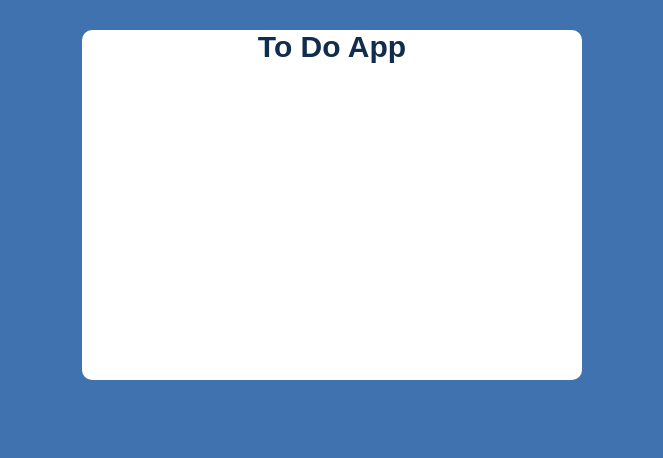
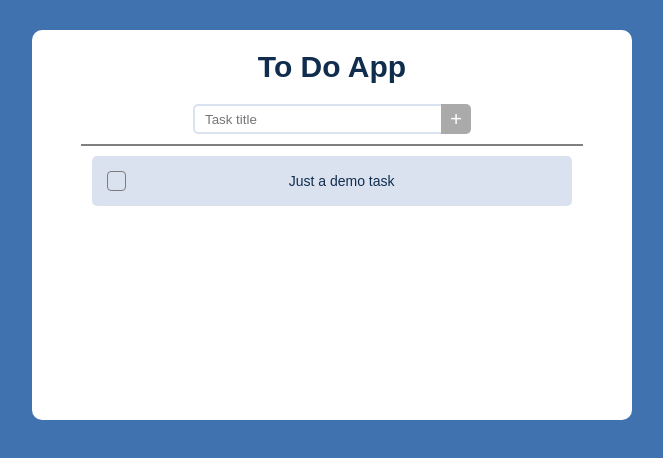
Before and after one commit to tlhalesebaeng/todo-list, a React (Vite) app in the folder todo-list/: page / in a window 1280 px wide. Shown: the top 458 px of the page, without its empty margins (308-971 px from the left). Built offline with nearby package versions, Linux system fonts and the light colour scheme.

Commit message:
Task and Title input designs

```diff
--- a/todo-list/src/App.css
+++ b/todo-list/src/App.css
@@ -8,11 +8,13 @@ main {
 }
 
 main section {
-    height: 350px;
+    min-height: 350px;
+    height: fit-content;
     width: 500px;
     background-color: white;
     border-radius: 10px;
     margin-top: 30px;
+    padding: 20px 50px;
     display: flex;
     flex-direction: column;
     align-items: center;
@@ -23,3 +25,50 @@ main section {
     font-family: 'Arial';
     font-size: 30px;
 }
+
+.add-task-container {
+    display: flex;
+    flex-direction: row;
+    align-items: center;
+    margin-top: 20px;
+}
+
+.add-task-container input{
+    width: 250px;
+    height: 30px;
+    box-sizing: border-box;
+    border: 2px solid #DBE2EF;
+    border-top-left-radius: 5px;
+    border-bottom-left-radius: 5px;
+    padding-left: 10px;
+    color: #112D4E;
+}
+
+.add-task-container input:focus {
+    outline: none;
+    border-color: #AAAAAA;
+}
+
+.add-task-container button {
+    width: 30px;
+    height: 30px;
+    margin-left: -2px;
+    box-sizing: border-box;
+    background-color: #AAAAAA;
+    color: white;
+    font-size: 20px;
+    border: none;
+    border-top-right-radius: 5px;
+    border-bottom-right-radius: 5px;
+}
+
+.add-task-container button:hover {
+    cursor: pointer;
+    background-color: #858585;
+}
+
+hr {
+    margin-top: 10px;
+    width: 100%;
+    border: 1px solid rgba(0, 0, 0, 0.5);
+}
--- a/todo-list/src/App.jsx
+++ b/todo-list/src/App.jsx
@@ -1,10 +1,23 @@
 import './App.css'
+import Task from './components/Task';
+
+const TASKS = [
+  'Just a demo task'
+]
 
 function App() {
   return (
     <main>
       <section>
         <h1 className='app-title'>To Do App</h1>
+        <div className='add-task-container'>
+          <input type='text' placeholder='Task title'/>
+          <button>+</button>
+        </div>
+        <hr />
+        {TASKS.map((title) => (
+          <Task key={Math.random()} title={title}/>
+        ))}
       </section>
     </main>
   );
--- /dev/null
+++ b/todo-list/src/components/Task.css
@@ -0,0 +1,57 @@
+.task {
+    display: flex;
+    flex-direction: row;
+    align-items: center;
+    background-color: #DBE2EF;
+    padding: 15px 15px;
+    border: none;
+    border-radius: 5px;
+    width: 90%;
+    display: flex;
+    flex-direction: row;
+    justify-content: center;
+    margin-top: 10px;
+    margin-bottom: 10px;
+}
+
+.task-checkbox {
+    background-color: transparent;
+    width: 20px;
+    height: 20px;
+}
+
+input[type="checkbox"] {
+    width: 20px;
+    height: 20px;
+    appearance: none;
+    background-color: transparent;
+    border: 1.5px solid #7D7C7C;
+    border-radius: 4px;
+    cursor: pointer;
+}
+
+input[type="checkbox"]:checked::after {
+    color: green;
+    display: flex;
+    align-items: center;
+    justify-content: center;
+    content: '✓';
+    font-size: 13px;
+}
+
+.task-title-container {
+    width: 100%;
+    display: flex;
+    flex-direction: row;
+    justify-content: center;
+}
+
+.task-title {
+    background-color: transparent;
+    border: none;
+    border-radius: 0;
+    width: fit-content;
+    font-family: 'Arial';
+    font-size: 14px;
+    color: #112D4E;
+}
--- /dev/null
+++ b/todo-list/src/components/Task.jsx
@@ -0,0 +1,12 @@
+import './Task.css';
+
+export default function Task({ title }) {
+    return (
+        <div className='task'>
+            <input className='task-checkbox' type='checkbox' />
+            <div className='task-title-container'>
+                <p className='task-title'>{title}</p>
+            </div>
+        </div>
+    );
+}
```
